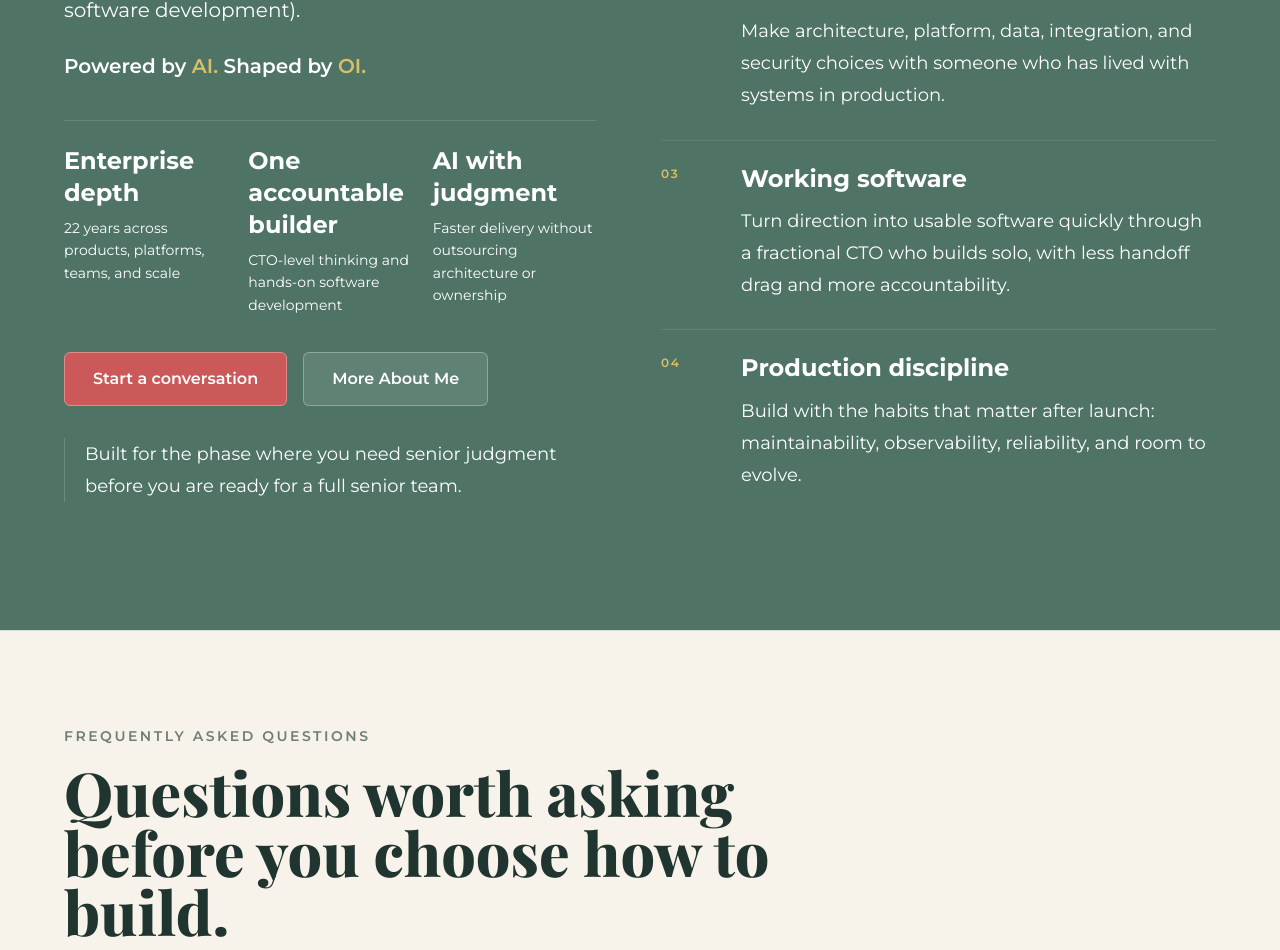
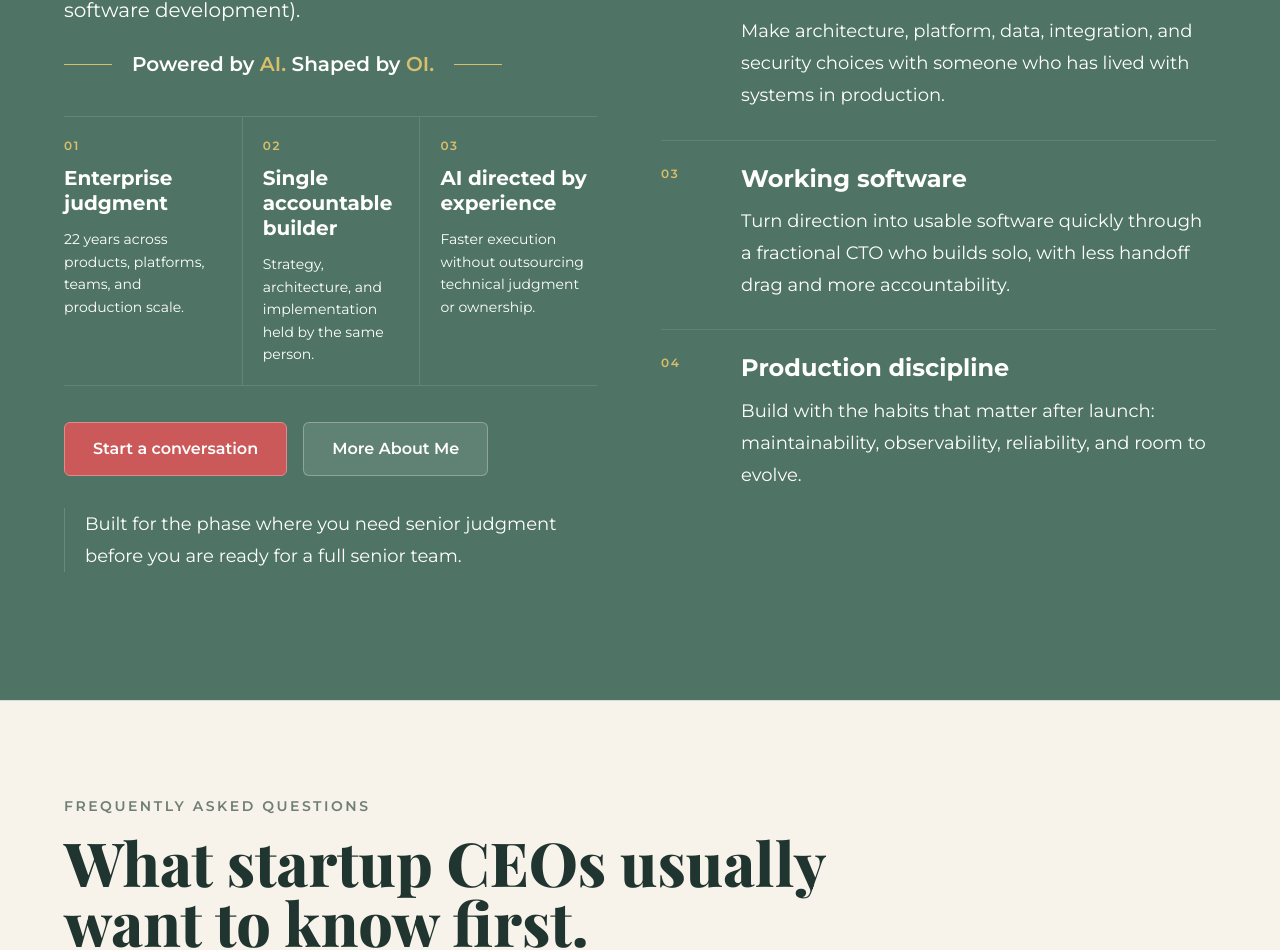
Before and after one commit to amitrverma/xaltris, a Next.js app: page / in a window 1280 px wide. Shown: the part 1344-2294 px from the top of the page. Built offline with nearby package versions, Linux system fonts and the light colour scheme.

Commit message:
further update and enhancement

```diff
--- a/src/app/about/page.tsx
+++ b/src/app/about/page.tsx
@@ -41,7 +41,7 @@ const strengths = [
 const credentials = [
   {
     title: "B.Tech",
-    institution: "National Institute of Technology, Warangal",
+    institution: "National Institute of Technology Warangal",
     Icon: GraduationCap,
   },
   {
@@ -130,7 +130,7 @@ export default function AboutPage() {
               Fractional CTO.
             </h1>
             <p className="type-lead mt-8 max-w-2xl text-white">
-              Hi, I am Amit Verma. I started Xaltris in June 2025 to work with
+              Hi, I am Amit Verma. I founded Xaltris in June 2025 to work with
               early-stage startups as a fractional CTO, helping them turn product
               ideas into working software.
             </p>
@@ -174,8 +174,8 @@ export default function AboutPage() {
               <span className="font-bold text-[#d9bf69]">
                 fractional CTO and hands-on builder,
               </span>{" "}
-              I help founders turn ambiguous ideas into usable, scalable products
-              quickly and responsibly.
+              I help early stage start ups turn ambiguous ideas into usable,
+              scalable products quickly and responsibly.
             </p>
             <p>
               I combine{" "}
@@ -185,62 +185,6 @@ export default function AboutPage() {
               with senior engineering judgment, so speed improves without losing
               clarity, architecture, or ownership.
             </p>
-          </div>
-        </section>
-
-        <section className="border-t border-white/12 py-14">
-          <div className="grid gap-10 lg:grid-cols-[0.72fr_1.28fr] lg:gap-16">
-            <div>
-              <p className="type-kicker text-[#d9bf69]">
-                Corporate foundation
-              </p>
-              <h2 className="type-subsection-title mt-4 max-w-md text-white">
-                Enterprise depth without enterprise drag.
-              </h2>
-              <p className="type-body mt-5 max-w-lg text-white">
-                Before Xaltris, I spent two decades inside product and engineering
-                organizations where software had to survive real scale, governance,
-                security, delivery pressure, and changing business needs.
-              </p>
-              <div className="mt-7 space-y-3">
-                {careerArc.map((role) => (
-                  <p
-                    key={role}
-                    className="type-body border-l-2 border-[#d9bf69] pl-4 font-semibold text-white"
-                  >
-                    {role}
-                  </p>
-                ))}
-              </div>
-            </div>
-
-            <div>
-              <div className="grid gap-x-8 gap-y-8 sm:grid-cols-2">
-                {corporateHighlights.map(({ label, detail }, index) => (
-                  <article
-                    key={label}
-                    className={`${index > 1 ? "sm:border-t sm:border-white/10 sm:pt-7" : "sm:border-t-0 sm:pt-0"} border-t border-white/10 pt-7 first:border-t-0 first:pt-0`}
-                  >
-                    <p className="type-meta text-[#d9bf69]">
-                      {String(index + 1).padStart(2, "0")}
-                    </p>
-                    <h3 className="type-card-title mt-3 text-white">
-                      {label}
-                    </h3>
-                    <p className="type-body mt-3 text-white">
-                      {detail}
-                    </p>
-                  </article>
-                ))}
-              </div>
-
-              <p className="type-body-lg mt-9 border-l border-white/16 pl-5 text-white">
-                That background is why Xaltris is not just about moving fast. It
-                is about building with the discipline learned from SaaS products,
-                BPM platforms, cloud migration, observability, automation, and
-                long-running enterprise systems.
-              </p>
-            </div>
           </div>
         </section>
 
@@ -284,6 +228,63 @@ export default function AboutPage() {
           </div>
         </section>
 
+        <section className="border-t border-white/12 py-14">
+          <div className="grid gap-10 lg:grid-cols-[0.72fr_1.28fr] lg:gap-16">
+            <div>
+              <p className="type-kicker text-[#d9bf69]">
+                Enterprise experience
+              </p>
+              <h2 className="type-subsection-title mt-4 max-w-md text-white">
+                Large-scale discipline, startup-speed execution.
+              </h2>
+              <p className="type-body mt-5 max-w-lg text-white">
+                Before Xaltris, I spent two decades inside product and engineering
+                organizations where software had to work at real scale: across
+                governance, security, delivery pressure, operational complexity,
+                and changing business needs.
+              </p>
+              <div className="mt-7 space-y-3">
+                {careerArc.map((role) => (
+                  <p
+                    key={role}
+                    className="type-body border-l-2 border-[#d9bf69] pl-4 font-semibold text-white"
+                  >
+                    {role}
+                  </p>
+                ))}
+              </div>
+            </div>
+
+            <div>
+              <div className="grid gap-x-8 gap-y-8 sm:grid-cols-2">
+                {corporateHighlights.map(({ label, detail }, index) => (
+                  <article
+                    key={label}
+                    className={`${index > 1 ? "sm:border-t sm:border-white/10 sm:pt-7" : "sm:border-t-0 sm:pt-0"} border-t border-white/10 pt-7 first:border-t-0 first:pt-0`}
+                  >
+                    <p className="type-meta text-[#d9bf69]">
+                      {String(index + 1).padStart(2, "0")}
+                    </p>
+                    <h3 className="type-card-title mt-3 text-white">
+                      {label}
+                    </h3>
+                    <p className="type-body mt-3 text-white">
+                      {detail}
+                    </p>
+                  </article>
+                ))}
+              </div>
+
+              <p className="type-body-lg mt-9 border-l border-white/16 pl-5 text-white">
+                That background is why Xaltris is not just about moving fast. It
+                is about bringing enterprise-grade discipline to startup execution:
+                SaaS products, BPM platforms, cloud migration, observability,
+                automation, and long-running operational systems.
+              </p>
+            </div>
+          </div>
+        </section>
+
         <section className="grid gap-10 border-t border-white/12 py-14 lg:grid-cols-[0.72fr_1.28fr] lg:gap-16">
           <div>
             <p className="type-kicker text-[#d9bf69]">
@@ -294,9 +295,12 @@ export default function AboutPage() {
             </h2>
           </div>
 
-          <div className="grid gap-6 sm:grid-cols-2">
-            {credentials.map(({ title, institution, Icon }) => (
-              <article key={title} className="border-t border-white/10 pt-6">
+          <div className="grid gap-6 sm:grid-cols-[0.94fr_1.06fr] sm:gap-0">
+            {credentials.map(({ title, institution, Icon }, index) => (
+              <article
+                key={title}
+                className={`${index > 0 ? "border-t border-white/10 pt-6 sm:border-l sm:border-t-0 sm:pl-6 sm:pt-0" : ""} sm:pr-6`}
+              >
                 <Icon className="h-8 w-8 text-[#d9bf69]" strokeWidth={1.8} />
                 <p className="mt-4 text-3xl font-bold text-white">
                   {title}
--- a/src/app/page.tsx
+++ b/src/app/page.tsx
@@ -26,9 +26,21 @@ const secondFoldOutcomes = [
 ]
 
 const secondFoldProof = [
-  ['Enterprise depth', '22 years across products, platforms, teams, and scale'],
-  ['One accountable builder', 'CTO-level thinking and hands-on software development'],
-  ['AI with judgment', 'Faster delivery without outsourcing architecture or ownership'],
+  {
+    label: '01',
+    title: 'Enterprise judgment',
+    copy: '22 years across products, platforms, teams, and production scale.',
+  },
+  {
+    label: '02',
+    title: 'Single accountable builder',
+    copy: 'Strategy, architecture, and implementation held by the same person.',
+  },
+  {
+    label: '03',
+    title: 'AI directed by experience',
+    copy: 'Faster execution without outsourcing technical judgment or ownership.',
+  },
 ]
 
 export const metadata = {
@@ -138,19 +150,33 @@ export default function HomePage() {
                     Original Intelligence, to provide strategic technology
                     solutions (Fractional CTO and software development).
                   </p>
-                  <p className="type-lead mt-5 max-w-2xl font-semibold text-white">
-                    Powered by <span className="text-[#d9bf69]">AI.</span> Shaped
-                    by <span className="text-[#d9bf69]">OI.</span>
-                  </p>
+                  <div className="mt-5 flex max-w-2xl flex-wrap items-center gap-x-5 gap-y-2 text-xl font-semibold leading-8 text-white">
+                    <span className="h-px w-12 bg-[#d9bf69]" />
+                    <p>
+                      Powered by <span className="text-[#d9bf69]">AI.</span> Shaped
+                      by <span className="text-[#d9bf69]">OI.</span>
+                    </p>
+                    <span className="h-px w-12 bg-[#d9bf69]" />
+                  </div>
 
-                  <div className="mt-9 grid gap-5 border-t border-white/12 pt-6 sm:grid-cols-3">
-                    {secondFoldProof.map(([value, label]) => (
-                      <div key={value}>
-                        <p className="text-2xl font-extrabold text-white">
-                          {value}
+                  <div className="mt-9 grid gap-0 border-y border-white/12 sm:grid-cols-3">
+                    {secondFoldProof.map(({ label, title, copy }, index) => (
+                      <div
+                        key={title}
+                        className={`py-5 ${
+                          index > 0
+                            ? 'border-t border-white/12 sm:border-l sm:border-t-0 sm:pl-5'
+                            : ''
+                        } ${index < secondFoldProof.length - 1 ? 'sm:pr-5' : ''}`}
+                      >
+                        <p className="type-meta text-[#d9bf69]">
+                          {label}
                         </p>
-                        <p className="type-small mt-2 text-white">
-                          {label}
+                        <p className="mt-3 text-xl font-extrabold leading-tight text-white">
+                          {title}
+                        </p>
+                        <p className="type-small mt-3 max-w-[15rem] text-white">
+                          {copy}
                         </p>
                       </div>
                     ))}
--- a/src/components/FaqSection.tsx
+++ b/src/components/FaqSection.tsx
@@ -349,21 +349,15 @@ export default function FaqSection() {
   return (
     <section className="relative overflow-hidden border-t border-[#d7ddd6] bg-[#f7f2ea] px-6 py-24 text-[#203530]">
       <div className="relative mx-auto max-w-6xl">
-        <div className="mb-14 flex max-w-3xl flex-col gap-6">
+        <div className="mb-14 flex max-w-3xl flex-col">
           <div>
             <p className="type-kicker text-[#6f7f74]">
               Frequently Asked Questions
             </p>
             <p className="type-section-title mt-4">
-              Questions worth asking before you choose how to build.
+              What startup CEOs usually want to know first.
             </p>
           </div>
-
-          <p className="type-body-lg text-[#3e564d]">
-            Hiring a one-person studio should come with questions about risk,
-            capacity, price, and how the work will actually get done. This
-            section answers those questions before a call ever starts.
-          </p>
         </div>
 
         <div className="grid gap-4">
```
Also changed, not shown: src/app/contact/page.tsx (+2 -7 lines), src/app/for-good/page.tsx (+12 -2 lines), src/app/portfolio/page.tsx (+18 -14 lines).
